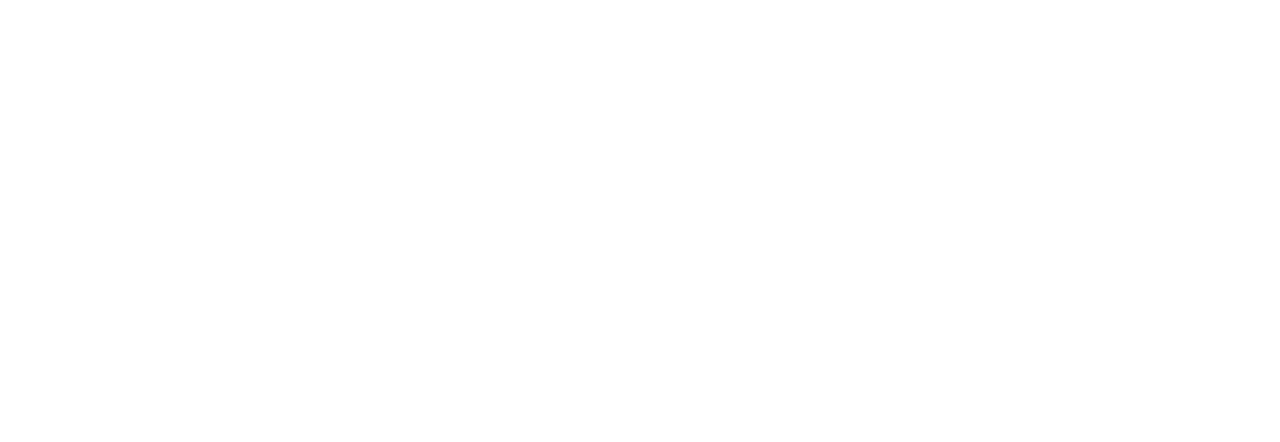
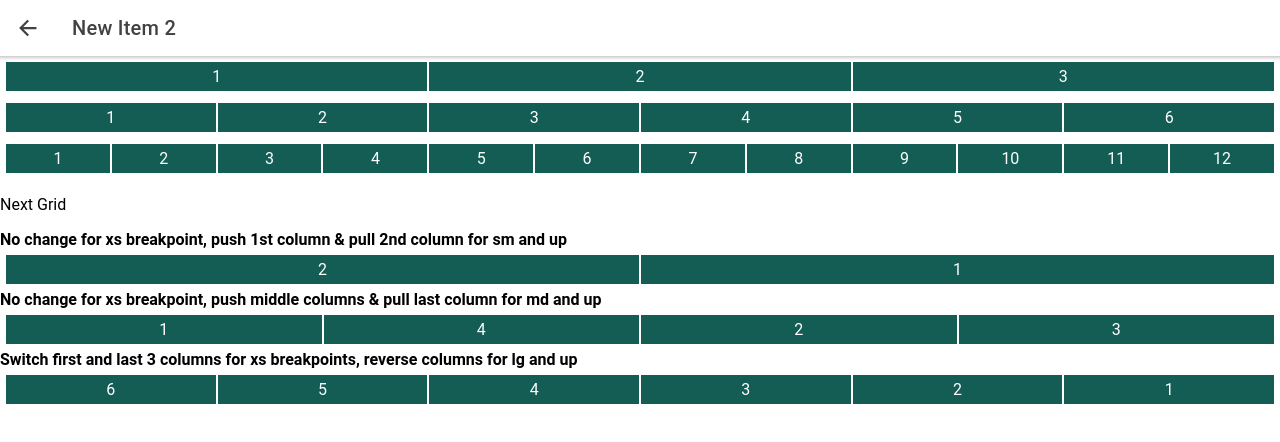
Before and after one commit to GWCCCS/ReactPlugins, a React (Create React App) app: page /new2 in a window 1280 px wide. Shown: the top 442 px of the page. Built offline with nearby package versions, Linux system fonts and the light colour scheme.

Commit message:
Added new page wtih grids

```diff
--- a/src/App.tsx
+++ b/src/App.tsx
@@ -20,10 +20,11 @@
 import '@ionic/react/css/display.css';
 
 import NewItem from './pages/NewItem';
-
+import NewItem2 from './pages/NewItem2';
 
 /* Theme variables */
 import './theme/variables.css';
+import IconExample from './components/IconExample';
 
 setupIonicReact();
 
@@ -33,10 +34,15 @@
       <IonRouterOutlet>
         <Route path="/home" component={Home}/>
         <Route path="/new" component={NewItem}/>
-        <Route exact path="/">
-          <Redirect to="/home" />
-        </Route>
+        <Route path="/secretpath" component={NewItem}/>
+        <Route path='/new2' component={NewItem2}/>
+        <Redirect exact from="/" to="/home" />
+        <Route path="/balloon" component={IconExample}/>
+        <Route component={NewItem}/>
       </IonRouterOutlet>
+      <Route exact path="/2new2" render={(props) => {
+          return <NewItem/>; } }/>
+
     </IonReactRouter>
   </IonApp>
 );
--- a/src/components/ExploreContainer.css
+++ b/src/components/ExploreContainer.css
@@ -3,7 +3,7 @@
   position: absolute;
   left: 0;
   right: 0;
-  top: 50%;
+  bottom: 0%;
   transform: translateY(-50%);
 }
 
--- a/src/components/IconExample.tsx
+++ b/src/components/IconExample.tsx
@@ -1,14 +1,17 @@
-import React from 'react';
+import React, {useState} from 'react';
 import { IonButton, IonContent, IonIcon } from '@ionic/react';
-import { camera } from 'ionicons/icons';
+import { balloon } from 'ionicons/icons';
 
  const IconExample: React.FC = () => {
-  return (<IonContent>
-        <IonButton>
-            <IonIcon icon={camera} />
-            Take Picture
+ const [count, setCount] = useState([{initialvalue:0}]);
+  return (
+        <IonContent>
+        <IonButton onClick={() => setCount(count)}>
+            <IonIcon icon={balloon}></IonIcon>
+
         </IonButton>
-    </IonContent>);
+        </IonContent>
+        );
 };
 
 export default IconExample;
--- a/src/pages/Home.tsx
+++ b/src/pages/Home.tsx
@@ -1,4 +1,4 @@
-import { IonBadge, IonCheckbox, IonContent, IonFab, IonFabButton, IonHeader, IonIcon, IonItem, IonLabel, IonList, IonNote, IonPage, IonTitle, IonToolbar } from '@ionic/react';
+import { IonBadge, IonButton, IonCard, IonCardContent, IonCardHeader, IonCardSubtitle, IonCardTitle, IonCheckbox, IonContent, IonFab, IonFabButton, IonHeader, IonIcon, IonItem, IonLabel, IonList, IonNote, IonPage, IonThumbnail, IonTitle, IonToolbar } from '@ionic/react';
 import { RouteComponentProps } from 'react-router';
 import ExploreContainer from '../components/ExploreContainer';
 import './Home.css';
@@ -10,7 +10,7 @@
     <IonPage>
       <IonHeader>
         <IonToolbar>
-          <IonTitle>Header Toolbar Title was Blank</IonTitle>
+          <IonTitle>CSC 262 App Example</IonTitle>
         </IonToolbar>
       </IonHeader>
       <IonContent fullscreen>
@@ -20,16 +20,36 @@
             <IonLabel>
               <h1>Create Idea</h1>
               <IonNote>Run Idea by Avery</IonNote>
-              <IonBadge color="success" slot="end">5 Days</IonBadge>
+              <IonBadge color="success" slot="end">10 Days</IonBadge>
             </IonLabel>
           </IonItem>
         </IonList>
+        <IonCard color = "warning" routerLink="/new2">
+          <IonCardHeader>
+            <IonCardTitle>CSC 262 App Example 2</IonCardTitle>
+            <IonCardSubtitle>Card Subtitle</IonCardSubtitle>
+          </IonCardHeader>
+
+          <IonCardContent>
+            The quick brown fox...
+          </IonCardContent>
+          <IonList>
+          <IonItem>
+            <IonThumbnail slot="start">
+              <img alt="Silhouette of mountains" src="https://ionicframework.com/docs/img/demos/thumbnail.svg" />
+            </IonThumbnail>
+            <IonLabel>Item</IonLabel>
+          </IonItem>
+          </IonList>
+          <IonButton fill="clear" routerLink="/secretpath">Page 1</IonButton>
+          <IonButton fill="clear" routerLink="/new2">Page 2</IonButton>
+        </IonCard>
         <IonFab vertical='bottom' horizontal='end' slot='fixed'>
           <IonFabButton onClick={() => props.history.push('/new')}>
             <IonIcon icon={add}/>
           </IonFabButton>
         </IonFab>
-        <ExploreContainer />
+        <ExploreContainer/>
       </IonContent>
     </IonPage>
   );
--- a/src/pages/NewItem.tsx
+++ b/src/pages/NewItem.tsx
@@ -2,13 +2,13 @@
 import React from 'react';
 import IconExample from '../components/IconExample';
 
-const NewItem: React.FC = () => {
+const NewItem: React.FC = (props) => {
   return (
     <IonPage>
       <IonHeader>
         <IonToolbar>
           <IonButtons slot="start">
-            <IonBackButton />
+            <IonBackButton defaultHref='/home'/>
           </IonButtons>
           <IonTitle>New Item</IonTitle>
         </IonToolbar>
--- /dev/null
+++ b/src/pages/NewItem2.css
@@ -0,0 +1,6 @@
+ion-col {
+    background-color: #135d54;
+    border: solid 1px #fff;
+    color: #fff;
+    text-align: center;
+  }
--- /dev/null
+++ b/src/pages/NewItem2.tsx
@@ -0,0 +1,87 @@
+import { IonBackButton, IonButtons, IonCol, IonContent, IonGrid, IonHeader, IonPage, IonRow, IonTitle, IonToolbar } from '@ionic/react';
+import React from 'react';
+
+import './NewItem2.css';
+
+const NewItem2: React.FC = (props) => {
+  return (
+    <IonPage>
+      <IonHeader>
+        <IonToolbar>
+          <IonButtons slot="start">
+            <IonBackButton defaultHref='/home'/>
+          </IonButtons>
+          <IonTitle>New Item 2</IonTitle>
+        </IonToolbar>
+      </IonHeader>
+      <IonContent>
+      <IonGrid>
+        <IonRow>
+          <IonCol>1</IonCol>
+          <IonCol>2</IonCol>
+          <IonCol>3</IonCol>
+        </IonRow>
+      </IonGrid>
+
+      <IonGrid>
+        <IonRow>
+          <IonCol>1</IonCol>
+          <IonCol>2</IonCol>
+          <IonCol>3</IonCol>
+          <IonCol>4</IonCol>
+          <IonCol>5</IonCol>
+          <IonCol>6</IonCol>
+        </IonRow>
+      </IonGrid>
+
+      <IonGrid>
+        <IonRow>
+          <IonCol>1</IonCol>
+          <IonCol>2</IonCol>
+          <IonCol>3</IonCol>
+          <IonCol>4</IonCol>
+          <IonCol>5</IonCol>
+          <IonCol>6</IonCol>
+          <IonCol>7</IonCol>
+          <IonCol>8</IonCol>
+          <IonCol>9</IonCol>
+          <IonCol>10</IonCol>
+          <IonCol>11</IonCol>
+          <IonCol>12</IonCol>
+        </IonRow>
+      </IonGrid>
+        <p>Next Grid</p>
+      <b>No change for xs breakpoint, push 1st column & pull 2nd column for sm and up</b>
+      <IonGrid>
+        <IonRow>
+          <IonCol push-sm="6">1</IonCol>
+          <IonCol pull-sm="6">2</IonCol>
+        </IonRow>
+      </IonGrid>
+
+      <b>No change for xs breakpoint, push middle columns & pull last column for md and up</b>
+      <IonGrid>
+        <IonRow>
+          <IonCol>1</IonCol>
+          <IonCol push-md="3">2</IonCol>
+          <IonCol push-md="3">3</IonCol>
+          <IonCol pull-md="6">4</IonCol>
+        </IonRow>
+      </IonGrid>
+
+      <b>Switch first and last 3 columns for xs breakpoints, reverse columns for lg and up</b>
+      <IonGrid>
+        <IonRow>
+          <IonCol push="6" push-lg="10">1</IonCol>
+          <IonCol push="6" push-lg="6">2</IonCol>
+          <IonCol push="6" push-lg="2">3</IonCol>
+          <IonCol pull="6" pull-lg="2">4</IonCol>
+          <IonCol pull="6" pull-lg="6">5</IonCol>
+          <IonCol pull="6" pull-lg="10">6</IonCol>
+        </IonRow>
+      </IonGrid>
+      </IonContent>
+    </IonPage>
+  );
+};
+export default NewItem2;
```
